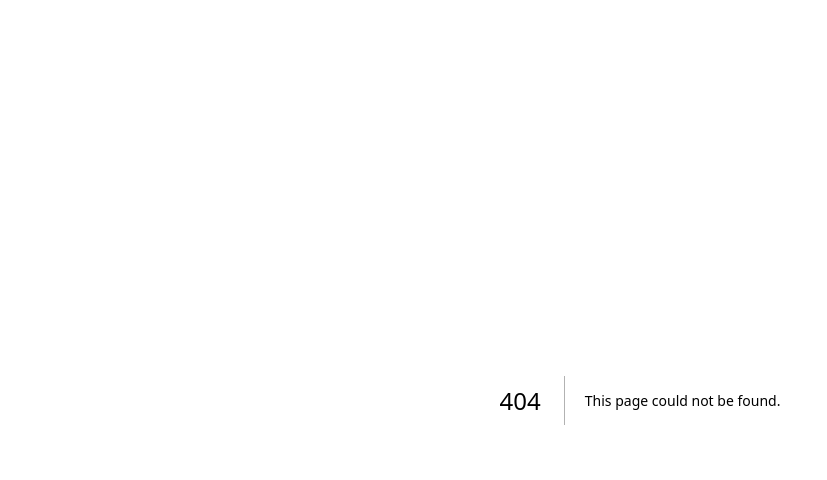
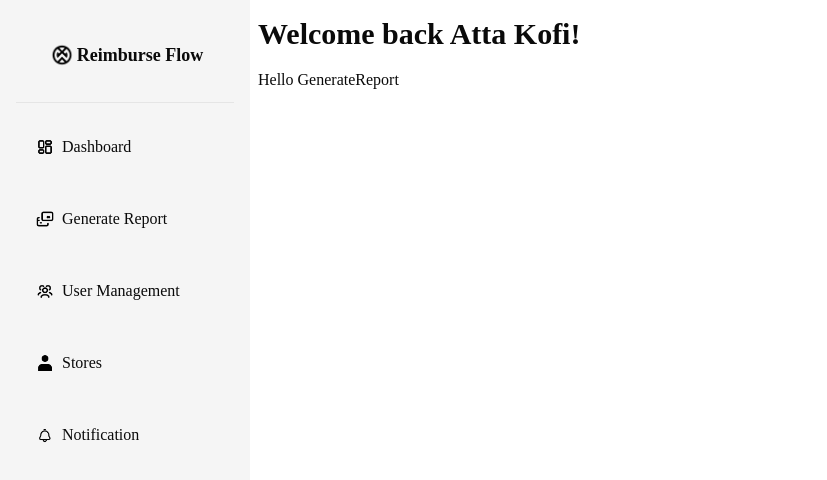
Before and after one commit to Tim-C2078/Reimburse_Flow_Beta, a Next.js app: page /dashboard/generate-report in a window 1280 px wide. Before the commit this address had no page. Shown: the top 480 px of the page, without its empty margins (0-827 px from the left). Built offline with nearby package versions, Linux system fonts and the light colour scheme.

Commit message:
Page Navigation Added

```diff
--- /dev/null
+++ b/app/dashboard/generate-report/page.tsx
@@ -0,0 +1,11 @@
+import React from "react";
+
+const GenerateReport = () => {
+  return (
+    <div>
+      <h2>Hello GenerateReport</h2>
+    </div>
+  );
+};
+
+export default GenerateReport;
--- a/app/dashboard/layout.tsx
+++ b/app/dashboard/layout.tsx
@@ -1,4 +1,5 @@
 import Image from "next/image";
+import Link from "next/link";
 
 export default function layout({ children }: { children: React.ReactNode }) {
   return (
@@ -13,7 +14,8 @@ export default function layout({ children }: { children: React.ReactNode }) {
         </div>
         <div>
           <ul>
-            <li className="hover:bg-white rounded-b-sm my-4 p-4 flex items-center">
+            <li className="hover:bg-white rounded-b-sm my-4 p-4 flex items-center cursor-pointer">
+              <Link href="/dashboard" className="flex items-center">
                 <Image
                   className="px-1 pr-2"
                   src="/dashboard.png"
@@ -22,8 +24,14 @@ export default function layout({ children }: { children: React.ReactNode }) {
                   height={30}
                 />
                 Dashboard
+              </Link>
             </li>
-            <li className="hover:bg-white rounded-b-sm my-4 p-4 flex items-center">
+
+            <li className="hover:bg-white rounded-b-sm my-4 p-4 flex items-center cursor-pointer">
+              <Link
+                href="/dashboard/generate-report"
+                className="flex items-center"
+              >
                 <Image
                   className="px-1 pr-2"
                   src="/PettyCash.png"
@@ -32,8 +40,11 @@ export default function layout({ children }: { children: React.ReactNode }) {
                   height={30}
                 />
                 Generate Report
+              </Link>
             </li>
-            <li className="hover:bg-white rounded-b-sm  my-4 p-4 flex items-center">
+
+            <li className="hover:bg-white rounded-b-sm  my-4 p-4 flex items-center cursor-pointer">
+              <Link href="/dashboard/users" className="flex items-center">
                 <Image
                   className="px-1 pr-2"
                   src="/users.png"
@@ -42,8 +53,11 @@ export default function layout({ children }: { children: React.ReactNode }) {
                   height={30}
                 />
                 User Management
+              </Link>
             </li>
-            <li className="hover:bg-white rounded-b-sm my-4 p-4 flex items-center">
+
+            <li className="hover:bg-white rounded-b-sm my-4 p-4 flex items-center cursor-pointer">
+              <Link href="/dashboard/shops" className="flex items-center">
                 <Image
                   className="px-1 pr-2"
                   src="/user.png"
@@ -52,8 +66,14 @@ export default function layout({ children }: { children: React.ReactNode }) {
                   height={30}
                 />
                 Stores
+              </Link>
             </li>
-            <li className="hover:bg-white rounded-b-sm my-4 p-4 flex items-center">
+
+            <li className="hover:bg-white rounded-b-sm my-4 p-4 flex items-center cursor-pointer">
+              <Link
+                href="/dashboard/notification"
+                className="flex items-center"
+              >
                 <Image
                   className="px-1 pr-2"
                   src="/notification.png"
@@ -62,10 +82,12 @@ export default function layout({ children }: { children: React.ReactNode }) {
                   height={30}
                 />
                 Notification
+              </Link>
             </li>
           </ul>
         </div>
       </div>
+
       <div className="overflow-auto px-2 py-4">
         <h1 className="pb-4 text-3xl font-extrabold">
           Welcome back Atta Kofi!
--- /dev/null
+++ b/app/dashboard/notification/page.tsx
@@ -0,0 +1,11 @@
+import React from "react";
+
+const Notification = () => {
+  return (
+    <div>
+      <h2>Hello Notification</h2>
+    </div>
+  );
+};
+
+export default Notification;
--- /dev/null
+++ b/app/dashboard/shops/page.tsx
@@ -0,0 +1,11 @@
+import React from "react";
+
+const Stores = () => {
+  return (
+    <div>
+      <h2>Hello Stores</h2>
+    </div>
+  );
+};
+
+export default Stores;
--- /dev/null
+++ b/app/dashboard/users/page.tsx
@@ -0,0 +1,11 @@
+import React from "react";
+
+const Users = () => {
+  return (
+    <div>
+      <h2>Hello Users</h2>
+    </div>
+  );
+};
+
+export default Users;
```
Lines whose indentation alone changed are shown as unchanged.
